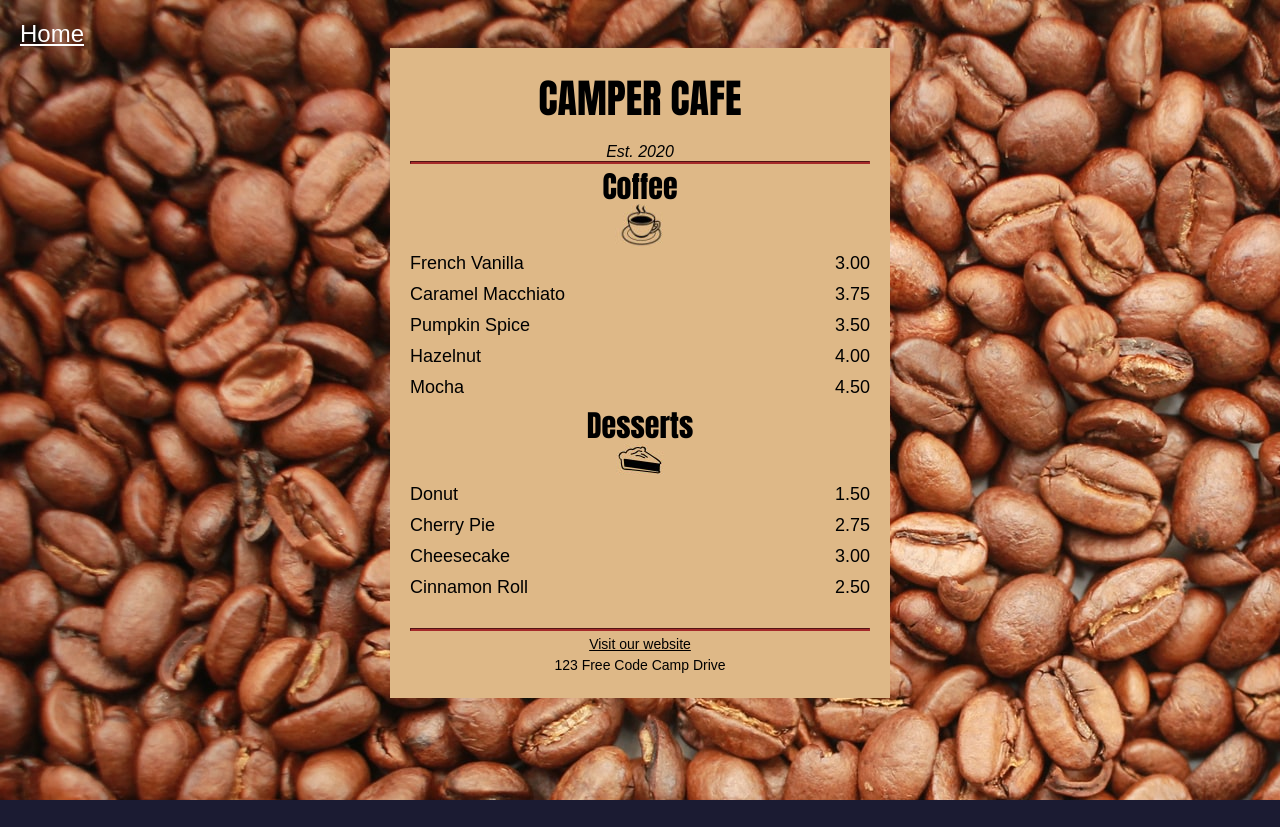
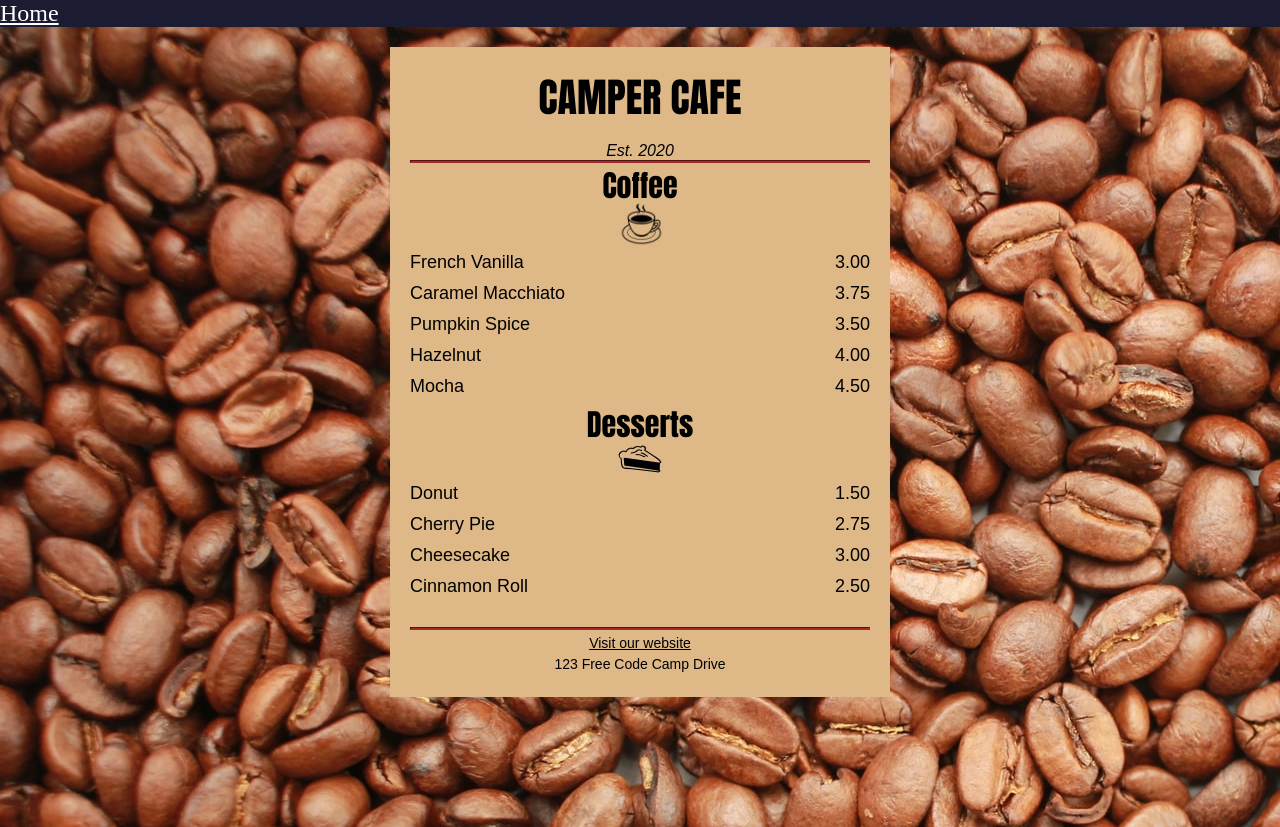
Before and after one commit to tianheg/freeCodeCamp, a Next.js app: page /03-cafe-menu in a window 1280 px wide. Before the commit the page ends 800 px from the top, so only its background shows below. Built offline with nearby package versions, Linux system fonts and the light colour scheme.

Commit message:
extract client-home

```diff
--- a/app/01-survey-form/page.jsx
+++ b/app/01-survey-form/page.jsx
@@ -1,5 +1,4 @@
 // https://www.freecodecamp.org/learn/2022/responsive-web-design/build-a-survey-form-project/build-a-survey-form
-import Home from '../home';
 import getTitle from '@/utils/getTitle'
 import styles from './page.module.scss'
 
@@ -12,7 +11,6 @@ export async function generateMetadata({ params }) {
 export default function SurbeyForm() {
   return (
     <main className={styles.main}>
-      <Home />
       <h1 className={styles.title}>A Survey Form about your favorite movies</h1>
       <p className={styles.description}>
         It&#39;s a survey form to collect data about movies.
--- a/app/02-rothko-painting/page.jsx
+++ b/app/02-rothko-painting/page.jsx
@@ -1,5 +1,4 @@
 // https://www.freecodecamp.org/learn/2022/responsive-web-design/learn-the-css-box-model-by-building-a-rothko-painting/step-45
-import Home from '../home';
 import getTitle from '@/utils/getTitle';
 import styles from './page.module.scss'
 
@@ -12,7 +11,6 @@ export async function generateMetadata({ params }) {
 export default function RothkoPainting() {
   return (
     <main className={styles.main}>
-      <Home />
       <h1><a target="_blank" className={styles.link} href="https://www.nga.gov/features/mark-rothko.html">Mark Rothko</a></h1>
       <div className={styles.frame}>
         <div className={styles.canvas}>
--- a/app/03-cafe-menu/page.jsx
+++ b/app/03-cafe-menu/page.jsx
@@ -2,7 +2,6 @@
 
 import Image from 'next/image'
 import Link from 'next/link'
-import Home from '../home'
 import getTitle from '@/utils/getTitle'
 import styles from './page.module.scss'
 
@@ -15,8 +14,6 @@ export async function generateMetadata({ params }) {
 export default function RothkoPainting() {
   return (
     <main className={styles.main}>
-      <Home />
-
       <div className={styles.menu}>
         <h1 className={styles.title}>CAMPER CAFE</h1>
         <p className={styles.established}>Est. 2020</p>
--- /dev/null
+++ b/app/client-home.jsx
@@ -0,0 +1,9 @@
+'use client'
+
+import { usePathname } from 'next/navigation'
+import Home from './home'
+
+export default function ClientHome() {
+  const pathname = usePathname()
+  return <>{pathname !== '/' && <Home />}</>
+}
--- a/app/layout.jsx
+++ b/app/layout.jsx
@@ -1,3 +1,4 @@
+import ClientHome from './client-home'
 import './globals.scss'
 
 export const metadata = {
@@ -23,7 +24,10 @@ export const metadata = {
 export default function RootLayout({ children }) {
   return (
     <html lang="en">
-      <body>{children}</body>
+      <body>
+        <ClientHome />
+        {children}
+      </body>
     </html>
   )
 }
```
